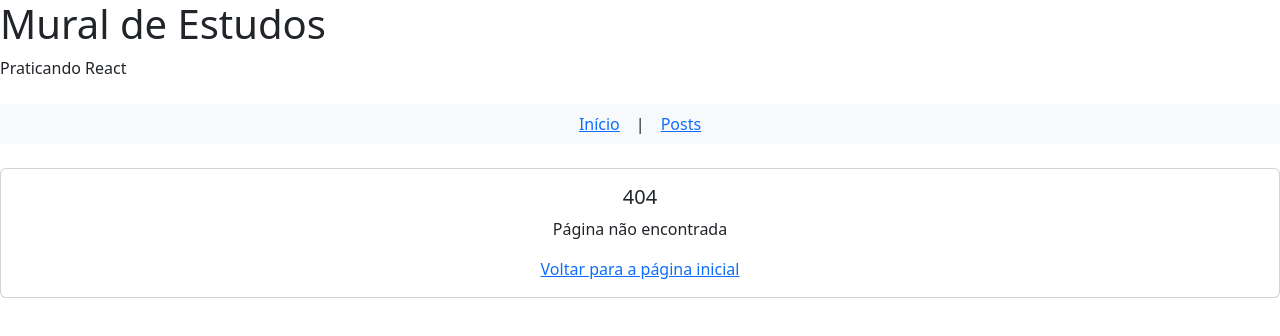
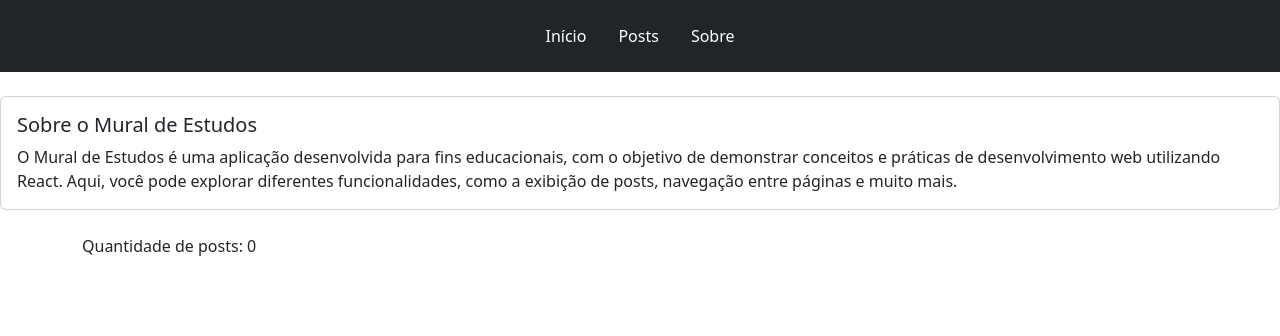
Before and after one commit to devigMurilo/study-react, a React (Vite) app in the folder mural-de-estudos/: page /sobre in a window 1280 px wide. Before the commit this address had no page. Shown: the top 336 px of the page. Built offline with nearby package versions, Linux system fonts and the light colour scheme; no server answers.

Commit message:
navBar legalzinha

```diff
--- a/mural-de-estudos/src/App.jsx
+++ b/mural-de-estudos/src/App.jsx
@@ -4,23 +4,20 @@ import 'bootstrap/dist/css/bootstrap.min.css';
 import {TemaProvider} from './components/Tema'
 import {Home} from './components/Home.jsx'
 // rotas. react-router-dom
-import { BrowserRouter, Routes, Route, Link } from 'react-router-dom';
-
+import { BrowserRouter, Routes, Route, Link } from 'react-router-dom'; // link não vai precisar mais ser importado, pois a navbar ja importa ele
+import { Sobre } from './components/Sobre.jsx';
 import NotFound from './components/NotFound';
-
+import { NavBar } from './components/NavBar.jsx';
 
 function App() {
   return (
     <div className="App">
       <TemaProvider>
         <BrowserRouter>
-          <Cabecalho title="Mural de Estudos" subtitle="Praticando React" />
-        <nav className="navbar navbar-expand-lg bg-body-tertiary nav-link active d-flex justify-content-center gap-3 my-4">
-          <Link to="/">Início</Link> | <Link to="/posts">Posts</Link>
-        </nav>
-
+          <NavBar />
           <Routes>
             <Route path="/" element={<Home />} />
+            <Route path="/sobre" element={<Sobre />} />
             <Route path="/posts" element={<PostList />} />
             <Route path="*" element={<NotFound />} />
           </Routes>
--- /dev/null
+++ b/mural-de-estudos/src/components/NavBar.jsx
@@ -0,0 +1,11 @@
+import { Nav } from "react-bootstrap";
+
+export function NavBar() {
+    return (
+            <Nav className="justify-content-center mb-4 bg-dark p-3 " >
+            <Nav.Link href="/" className="text-white">Início</Nav.Link>
+            <Nav.Link href="/posts" className="text-white">Posts</Nav.Link>
+            <Nav.Link href="/sobre" className="text-white">Sobre</Nav.Link>
+        </Nav>
+    );
+}
--- /dev/null
+++ b/mural-de-estudos/src/components/Sobre.jsx
@@ -0,0 +1,23 @@
+import 'react-bootstrap';
+import { PostsTotal } from './PostsTotal.jsx';
+import { Card } from 'react-bootstrap';
+
+
+export function Sobre() {
+  return (
+    <>
+       <Card>
+            <Card.Body>
+                <Card.Title>Sobre o Mural de Estudos</Card.Title>
+                <Card.Text>
+                    O Mural de Estudos é uma aplicação desenvolvida para fins educacionais, com o objetivo de demonstrar conceitos e práticas de desenvolvimento web utilizando React.
+                    Aqui, você pode explorar diferentes funcionalidades, como a exibição de posts, navegação entre páginas e muito mais.
+                </Card.Text>
+            </Card.Body>
+        </Card> <PostsTotal />
+
+
+
+    </>
+    )
+}
```
